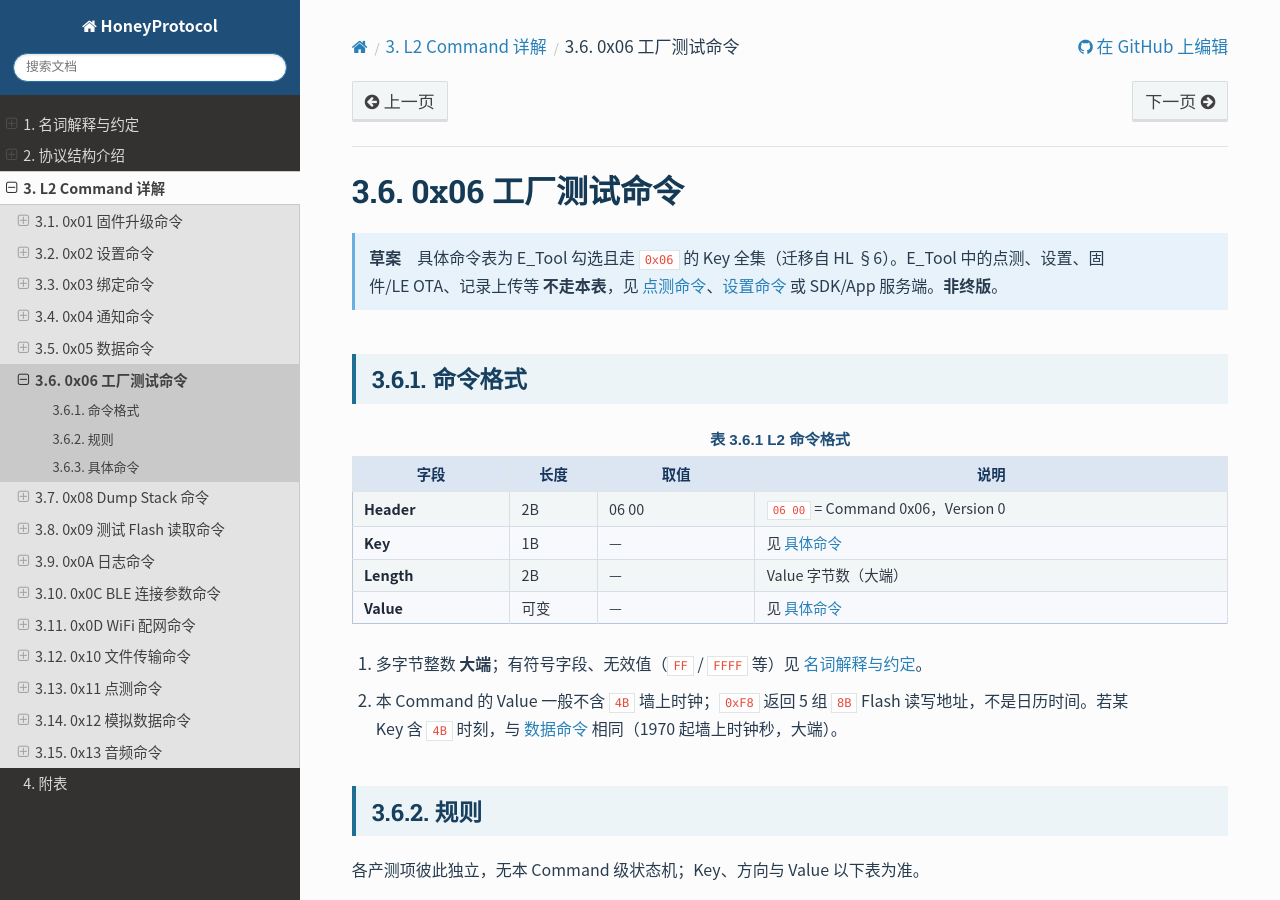
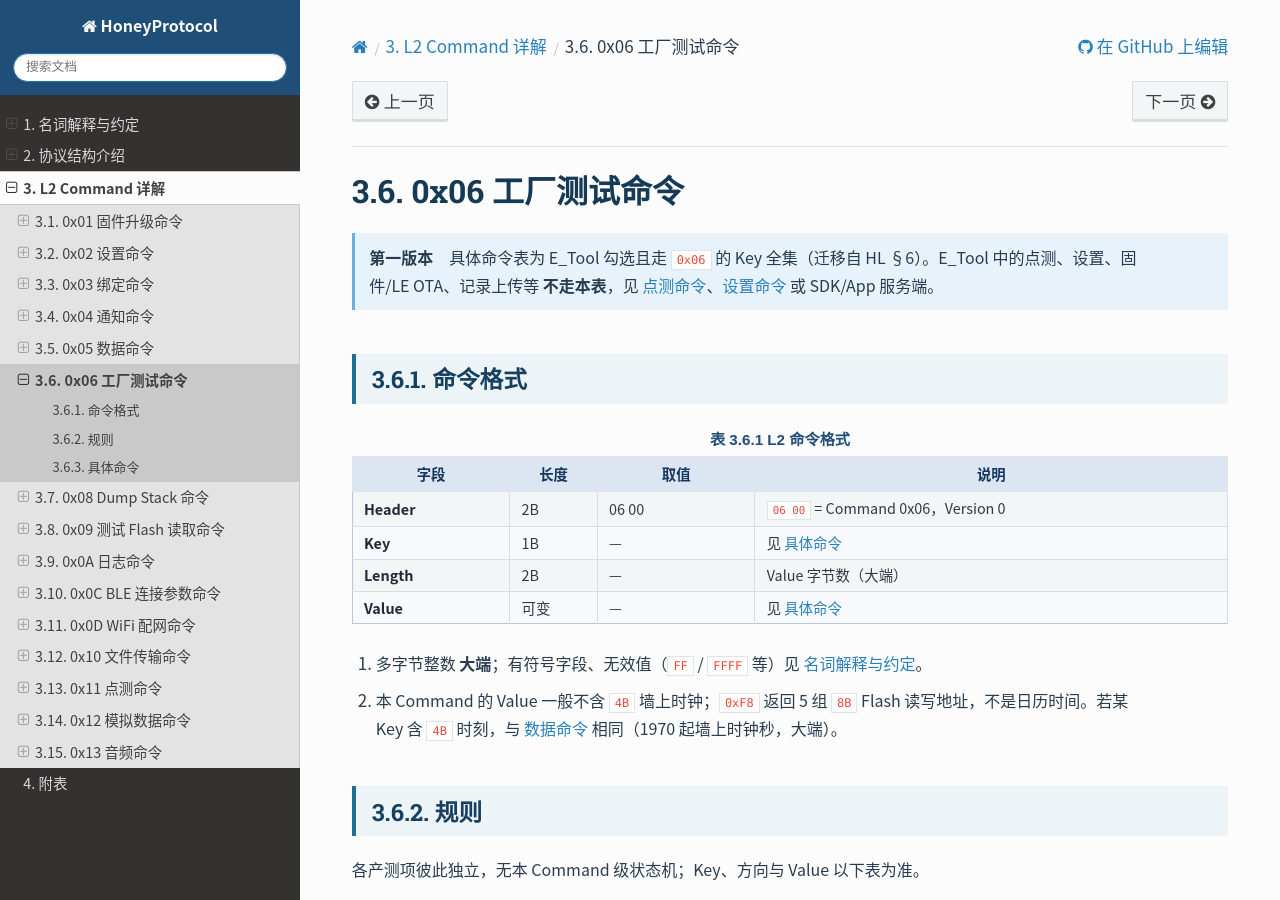
Before and after one commit to realmcu/HoneyProtocol, a Sphinx documentation site: the page built from docs/protocol/0x06-factory-test.rst, in a window 1280 px wide and 900 px high. Built offline with Sphinx 7.4.7 and the Read the Docs theme 3.1.0, drawn with Linux system fonts in a browser that asks for light colours.

Commit message:
docs: 0x06 产测规范状态改为第一版本
与 0x02/0x05 等 RST 页一致；索引规范状态由 doc-status 同步更新。

Co-authored-by: Cursor <cursoragent@cursor.com>

```diff
--- a/docs/protocol/0x06-factory-test.rst
+++ b/docs/protocol/0x06-factory-test.rst
@@ -5,7 +5,7 @@
 
 .. container:: doc-status
 
-   **草案**　具体命令表为 E_Tool 勾选且走 ``0x06`` 的 Key 全集（迁移自 HL §6）。E_Tool 中的点测、设置、固件/LE OTA、记录上传等 **不走本表**，见 :doc:`点测命令 <0x11-measurement>`、:doc:`设置命令 <0x02-settings>` 或 SDK/App 服务端。**非终版**。
+   **第一版本**\ 　具体命令表为 E_Tool 勾选且走 ``0x06`` 的 Key 全集（迁移自 HL §6）。E_Tool 中的点测、设置、固件/LE OTA、记录上传等 **不走本表**，见 :doc:`点测命令 <0x11-measurement>`、:doc:`设置命令 <0x02-settings>` 或 SDK/App 服务端。
 
 .. _cmd-06-section-1:
 
--- a/docs/protocol/index.rst
+++ b/docs/protocol/index.rst
@@ -31,7 +31,7 @@ L2 Command 详解
      - RST
    * - ``0x06``
      - :doc:`工厂测试命令 <0x06-factory-test>`
-     - 草案
+     - 第一版本
      - RST
    * - ``0x08``
      - :doc:`Dump Stack 命令 <0x08-dump-stack>`
--- a/docs/protocol/source.json
+++ b/docs/protocol/source.json
@@ -55,7 +55,7 @@
       "filename": "0x06-factory-test.rst",
       "title": "0x06 工厂测试命令",
       "command": "06",
-      "status": "草案。具体命令表为 E_Tool 勾选且走 ``0x06`` 的 Key 全集（迁移自 HL §6）。E_Tool 中的点测、设置、固件/LE OTA、记录上传等 **不走本表**，见 :doc:`点测命令 <0x11-measurement>`、:doc:`设置命令 <0x02-settings>` 或 SDK/App 服务端。**非终版**。",
+      "status": "第一版本",
       "source": "RST"
     },
     {
```
